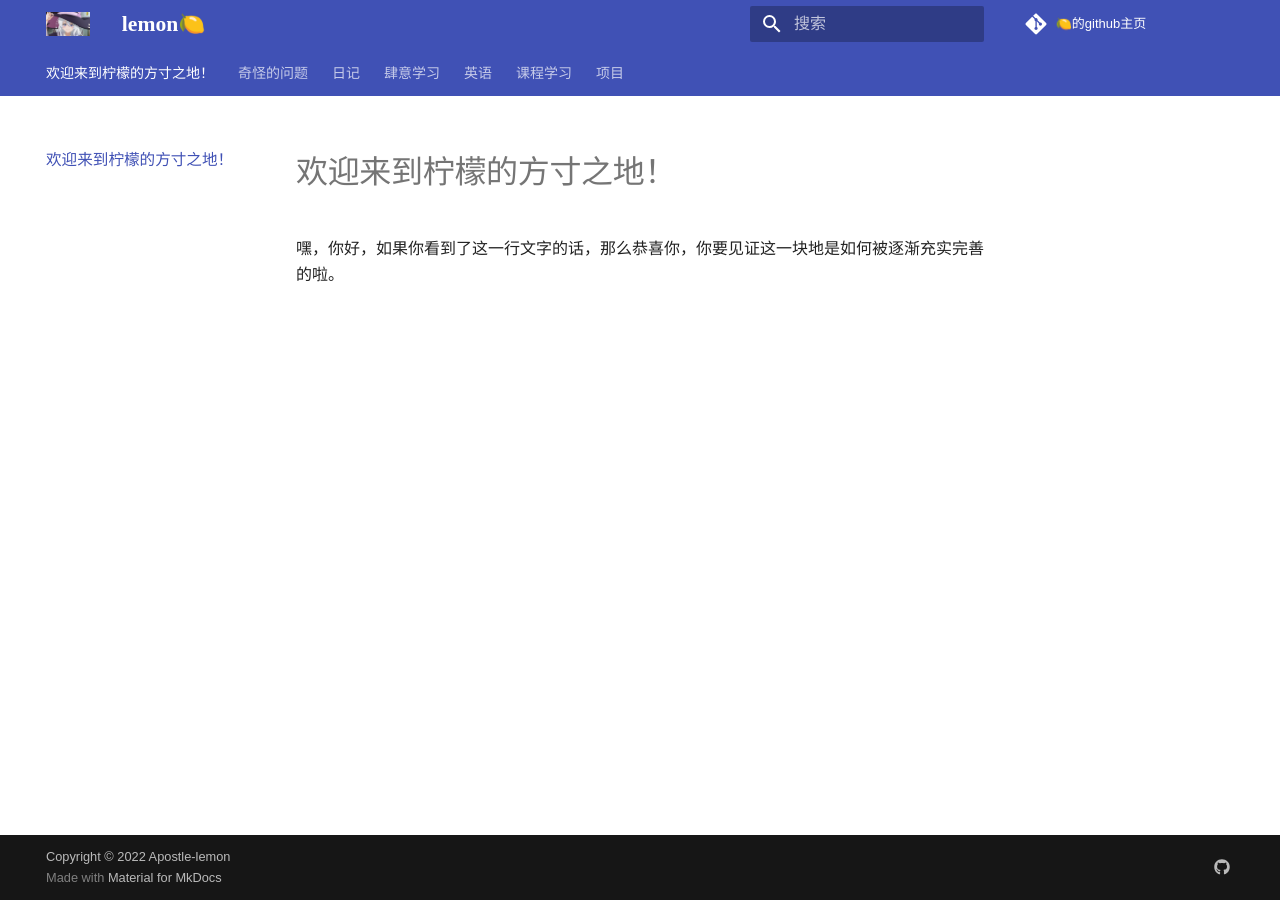
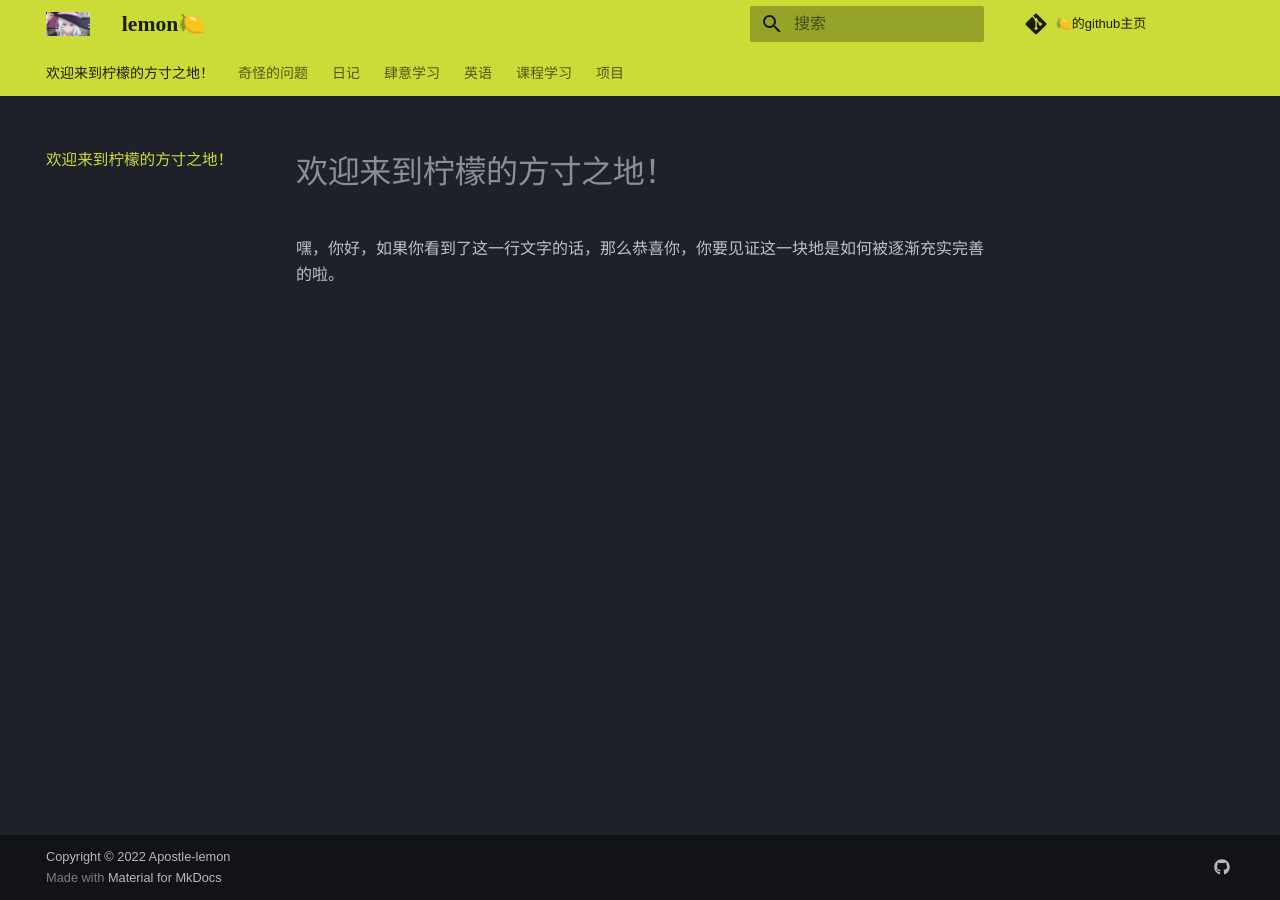
Before and after one commit to Apostle-lemon/Apostle-lemon.github.io, an MkDocs documentation site: the page built from docs/index.md, in a window 1280 px wide. Built offline with MkDocs 1.6.1 and Material for MkDocs 9.7.7, drawn with Linux system fonts in a browser that asks for light colours; some web fonts are replaced.

Commit message:
vault backup: 2022-11-03 22:18:50
Affected files:
mkdocs.yml

```diff
--- a/mkdocs.yml
+++ b/mkdocs.yml
@@ -26,10 +26,10 @@ theme:
     - navigation.top
     - search.highlight
     - search.share
-  # palette:
-  #   scheme: slate
-  #   primary: black
-  #   accent: blue
+  palette:
+    scheme: slate
+    primary: lime
+    accent: orange
 
 plugins:
 - search
```
